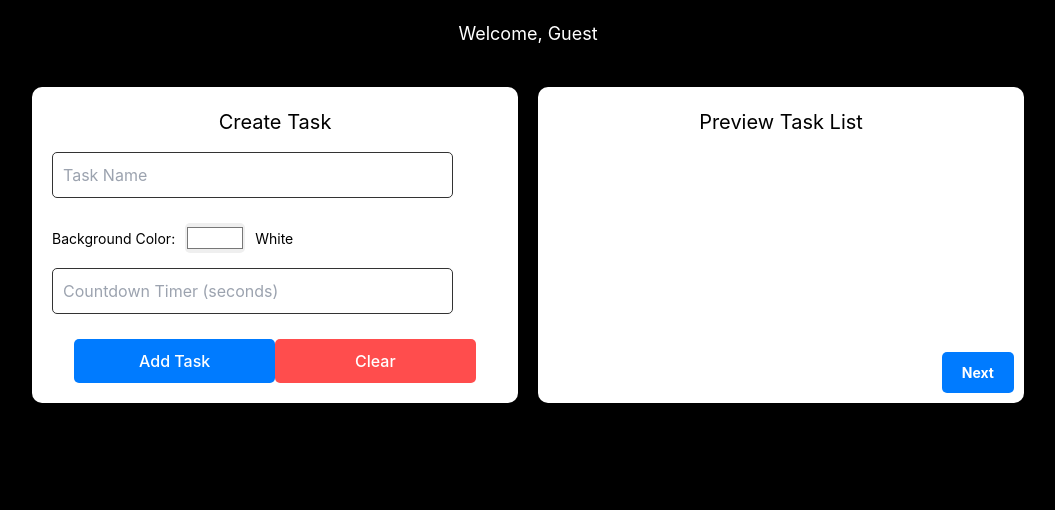
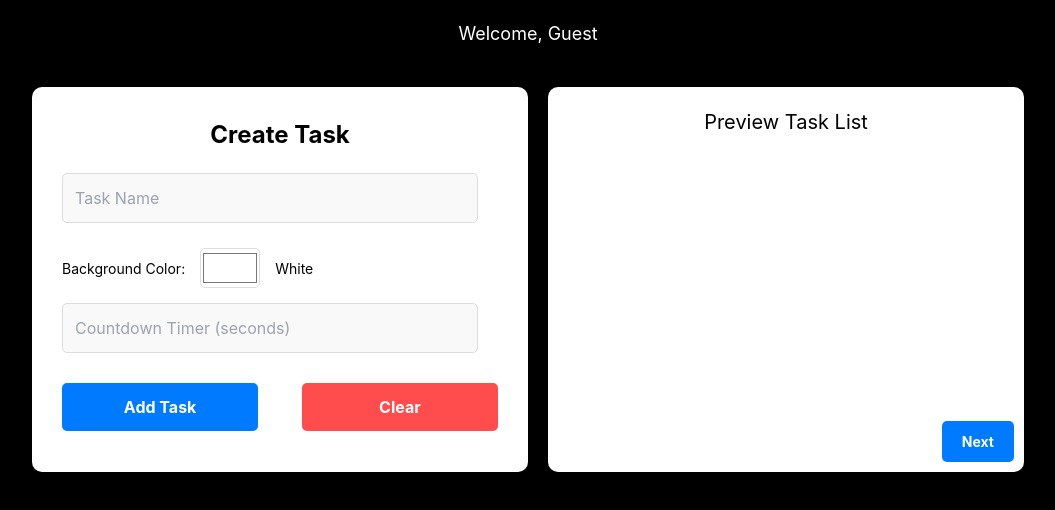
Before and after one commit to godlesscherry/react-task-manager, a React (Vite) app: page /task-creation in a window 1280 px wide. Shown: the top 510 px of the page, without its empty margins (112-1167 px from the left). Built offline with nearby package versions, Linux system fonts and the light colour scheme.

Commit message:
Add Restart functionality for completed tasks and update styling for CountdownPage

```diff
--- a/src/pages/CountdownPage.css
+++ b/src/pages/CountdownPage.css
@@ -11,12 +11,12 @@
     gap: 20px;
   }
 
-  /* Username Box */
-  .username-box {
+  /* Welcome Text */
+  .welcome-text {
+    font-size: 24px;
+    font-weight: bold;
+    color: #fff;
     margin-bottom: 20px;
-    font-size: 18px;
-    color: #fff;
-    text-align: center;
   }
 
   /* Task Container */
@@ -53,6 +53,8 @@
     display: flex;
     flex-direction: column;
     gap: 10px;
+    height: 300px;
+    overflow-y: auto; /* Add scroll for long lists */
   }
 
   /* Task Item Styling */
@@ -62,12 +64,11 @@
     justify-content: space-between;
     padding: 10px;
     border-radius: 8px;
-    border: 2px solid #000; /* Solid border */
+    border: 2px solid #000; /* Solid black border */
     color: #000;
     box-shadow: 0 2px 4px rgba(0, 0, 0, 0.2); /* Shadow for depth */
   }
 
-  /* Completed Task Item Styling */
   .task-item.completed {
     color: #666; /* Lighter text for completed tasks */
     font-style: italic; /* Indicate completion */
@@ -100,3 +101,23 @@
   .complete-button:hover {
     background-color: #218838; /* Darker green on hover */
   }
+
+  /* Styling for Completed Tasks */
+  .completed-task-box .task-item {
+    background-color: rgba(0, 0, 0, 0.1);
+    border-color: #ddd;
+  }
+
+  /* Scrollbar Styling */
+  .task-list::-webkit-scrollbar {
+    width: 8px;
+  }
+
+  .task-list::-webkit-scrollbar-thumb {
+    background-color: #888;
+    border-radius: 4px;
+  }
+
+  .task-list::-webkit-scrollbar-thumb:hover {
+    background-color: #555;
+  }
--- a/src/pages/CountdownPage.jsx
+++ b/src/pages/CountdownPage.jsx
@@ -1,14 +1,25 @@
 import React, { useState, useEffect } from 'react';
-import './CountdownPage.css'; // Import the CSS file
+import { useNavigate, useLocation } from 'react-router-dom';
+import './CountdownPage.css';
 
-const CountdownPage = ({ previewTaskList }) => {
-  const [currentTaskList, setCurrentTaskList] = useState([...previewTaskList]);
+const CountdownPage = () => {
+  const navigate = useNavigate();
+  const location = useLocation();
+  const initialTaskList = location.state?.taskList || []; // Retrieve the passed task list
+
+  const [currentTaskList, setCurrentTaskList] = useState(initialTaskList);
   const [completedTaskList, setCompletedTaskList] = useState([]);
 
   const handleTaskCompletion = (taskId) => {
     const completedTask = currentTaskList.find((task) => task.id === taskId);
     setCurrentTaskList((prev) => prev.filter((task) => task.id !== taskId));
     setCompletedTaskList((prev) => [...prev, completedTask]);
+  };
+
+  const handleRestartTask = (taskId) => {
+    const restartedTask = completedTaskList.find((task) => task.id === taskId);
+    setCompletedTaskList((prev) => prev.filter((task) => task.id !== taskId));
+    setCurrentTaskList((prev) => [...prev, restartedTask]);
   };
 
   useEffect(() => {
@@ -28,13 +39,15 @@ const CountdownPage = ({ previewTaskList }) => {
     return () => clearInterval(countdownInterval);
   }, [currentTaskList]);
 
+  const handleGoBack = () => {
+    navigate(-1); // Navigate back to the previous page
+  };
+
   return (
     <div className="countdown-page">
-      <div className="username-box">
-        <span>Welcome, User</span>
-      </div>
+      <h1 className="welcome-text">Welcome, Guest!</h1>
       <div className="task-container">
-        {/* Current Task List */}
+        {/* Current Task List Section */}
         <div className="current-task-box">
           <h2>Current Task List</h2>
           <ul className="task-list">
@@ -43,8 +56,7 @@ const CountdownPage = ({ previewTaskList }) => {
                 key={task.id}
                 className="task-item"
                 style={{
-                  backgroundColor: `${task.color}66`,
-                  borderColor: task.color,
+                  backgroundColor: `${task.color}66`, // 40% opacity
                 }}
               >
                 <div className="task-details">
@@ -62,9 +74,10 @@ const CountdownPage = ({ previewTaskList }) => {
             ))}
           </ul>
         </div>
-        {/* Completed Task List */}
+
+        {/* Completed Task List Section */}
         <div className="completed-task-box">
-          <h2>Completed Task List</h2>
+          <h2>Completed Tasks</h2>
           <ul className="task-list">
             {completedTaskList.map((task) => (
               <li
@@ -72,7 +85,6 @@ const CountdownPage = ({ previewTaskList }) => {
                 className="task-item completed"
                 style={{
                   backgroundColor: `${task.color}88`, // Higher opacity for completed
-                  borderColor: task.color,
                 }}
               >
                 <div className="task-details">
@@ -80,11 +92,21 @@ const CountdownPage = ({ previewTaskList }) => {
                   <span className="task-name">{task.name}</span>
                   <span className="task-status">Completed</span>
                 </div>
+                <button
+                  className="restart-button"
+                  onClick={() => handleRestartTask(task.id)}
+                >
+                  Restart
+                </button>
               </li>
             ))}
           </ul>
         </div>
       </div>
+      {/* Go Back Button */}
+      <button className="go-back-button" onClick={handleGoBack}>
+        Go Back
+      </button>
     </div>
   );
 };
--- a/src/pages/TaskCreationPage.css
+++ b/src/pages/TaskCreationPage.css
@@ -30,7 +30,7 @@
 /* Create Task Box Styling */
 .create-task-box {
   background-color: #fff;
-  padding: 20px;
+  padding: 30px;
   border-radius: 10px;
   box-shadow: 0 4px 6px rgba(0, 0, 0, 0.5);
   flex: 1;
@@ -38,9 +38,10 @@
 }
 
 .create-task-box h2 {
-  font-size: 20px;
-  margin-bottom: 15px;
+  font-size: 24px;
+  margin-bottom: 20px;
   color: #000;
+  font-weight: bold;
 }
 
 /* Form Group Styling */
@@ -50,6 +51,7 @@
   flex-direction: column;
   align-items: flex-start;
   width: 100%;
+  gap: 5px;
 }
 
 .form-group.color-group {
@@ -71,22 +73,32 @@
 
 /* Text and Number Inputs */
 .form-input {
-  width: 90%;
-  padding: 10px;
-  border: 1px solid #333;
+  width: calc(100% - 20px); /* Adjust to maintain consistent spacing */
+  padding: 12px;
+  border: 1px solid #ddd;
   border-radius: 5px;
-  background-color: #fff; /* White background */
-  color: #000; /* Black text */
+  background-color: #f9f9f9; /* Light background for inputs */
+  color: #333; /* Dark text */
   font-size: 16px;
+  outline: none;
+  transition: border-color 0.3s;
+  box-sizing: border-box; /* Ensure padding is included in width */
+}ransition: border-color 0.3s;
+}
+
+.form-input:focus {
+  border-color: #007bff; /* Blue border on focus */
 }
 
 /* Color Input Styling */
 .color-input {
   width: 60px;
-  height: 30px;
-  border: none;
+  height: 40px;
+  border: 1px solid #ddd;
   border-radius: 5px;
   cursor: pointer;
+  outline: none;
+  background-color: #fff;
 }
 
 /* Color Name Styling */
@@ -97,28 +109,38 @@
 }
 
 /* Buttons */
+.button-group {
+  display: flex;
+  justify-content: space-between;
+  gap: 10px; /* Spacing between buttons */
+  margin-top: 20px;
+}
+
 .task-button,
 .clear-button {
   width: 45%;
-  padding: 10px;
+  padding: 12px;
   background-color: #007bff;
   color: #fff;
   border: none;
   border-radius: 5px;
   cursor: pointer;
+  font-size: 16px;
+  font-weight: bold;
   transition: background-color 0.3s;
+  text-align: center;
 }
 
 .clear-button {
-  background-color: #ff4d4d;
+  background-color: #ff4d4d; /* Red for Clear button */
 }
 
 .task-button:hover {
-  background-color: #0056b3;
+  background-color: #0056b3; /* Darker blue on hover */
 }
 
 .clear-button:hover {
-  background-color: #cc0000;
+  background-color: #cc0000; /* Darker red on hover */
 }
 
 /* Task Preview Box Styling */
@@ -186,6 +208,7 @@
 .delete-button:hover {
   color: #cc0000; /* Darker red on hover */
 }
+
 /* Next Button Styling */
 .next-button {
   position: absolute; /* Positioning at the bottom-right */
@@ -205,12 +228,28 @@
 .next-button:hover {
   background-color: #0056b3; /* Darker blue on hover */
 }
+/* Go Back Button Styling */
+.go-back-button {
+  position: relative;
+  bottom: 20px;
+  background-color: #007bff;
+  color: #fff;
+  border: none;
+  margin-top: 100px;
+  padding: 10px 20px;
+  font-size: 14px;
+  border-radius: 5px;
+  cursor: pointer;
+  font-weight: bold;
+  transition: background-color 0.3s;
+}
 
-
-
+.go-back-button:hover {
+  background-color: #0056b3; /* Darker blue on hover */
+}
 /* Error Text Styling */
 .error-text {
   color: red;
-  font-size: 12px;
+  font-size: 14px;
   margin-top: 5px;
 }
--- a/src/pages/TaskCreationPage.jsx
+++ b/src/pages/TaskCreationPage.jsx
@@ -1,4 +1,5 @@
 import React, { useState } from 'react';
+import { useNavigate } from 'react-router-dom';
 import './TaskCreationPage.css'; // Import the CSS file
 
 const TaskCreationPage = () => {
@@ -9,6 +10,7 @@ const TaskCreationPage = () => {
   const [taskPreview, setTaskPreview] = useState([]);
   const [error, setError] = useState('');
 
+  const navigate = useNavigate();
   const handleAddTask = () => {
     const errors = [];
     if (!taskName.trim()) {
@@ -58,8 +60,7 @@ const TaskCreationPage = () => {
   };
 
   const handleNext = () => {
-    alert('Proceeding to the next page!');
-    // Add logic to navigate to the next page or process tasks further
+    navigate('/countdown', { state: { taskList: taskPreview } }); // Pass taskPreview as state
   };
 
   return (
@@ -120,7 +121,6 @@ const TaskCreationPage = () => {
                 className="task-item"
                 style={{
                   backgroundColor: `${task.color}66`, // Background with 40% opacity
-                  borderColor: task.color, // Dynamic border
                 }}
               >
                 <div className="task-details">
```
